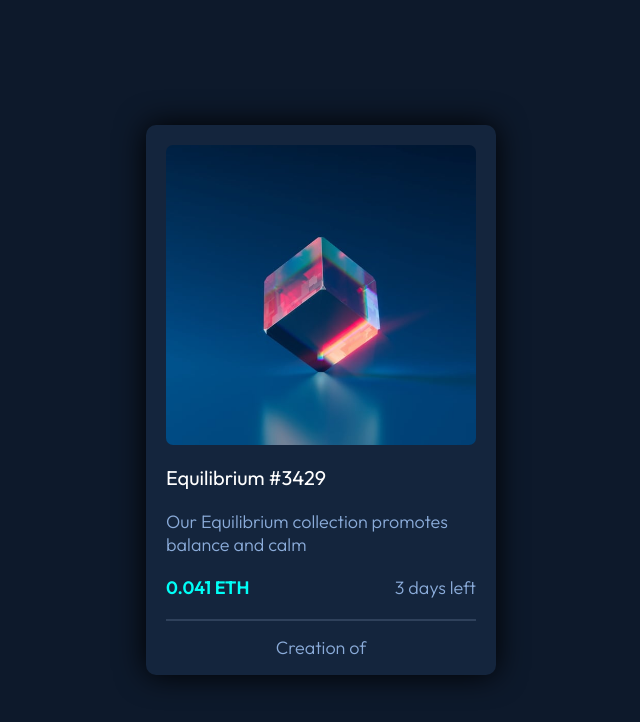
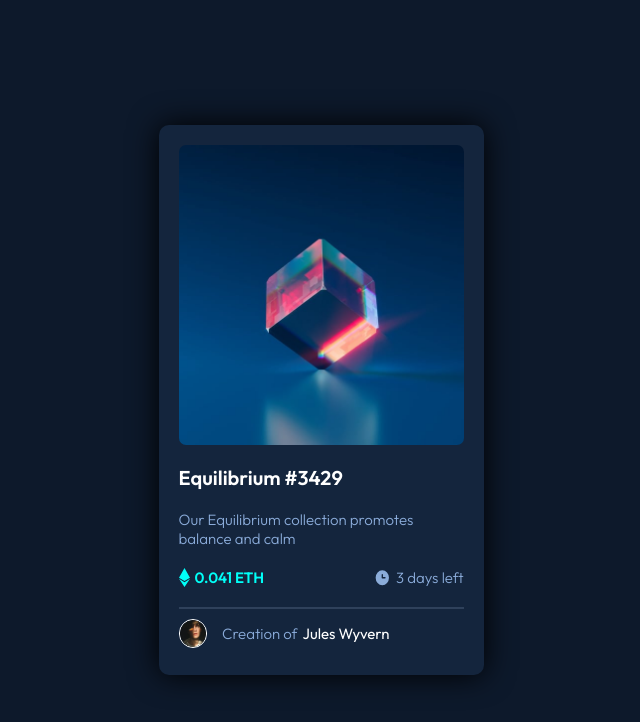
Before and after one commit to Nano1104/nftcard-preview, a plain HTML site: page index.html in a window 1280 px wide. Shown: the whole page, without its empty margins (319-959 px from the left). Drawn offline with Linux system fonts and the light colour scheme.

Commit message:
The challenge it's done. The styles have been given and a new READ me file was created

```diff
--- a/index.html
+++ b/index.html
@@ -11,15 +11,24 @@
 <body>
 
   <div class="card">
-    <div class="bg-image"></div>
-    <p class="nft-title">Equilibrium #3429</p>
-    <p class="paragraph">Our Equilibrium collection promotes balance and calm</p>
+      <div class="card__image">
+        <div class="card__image-hover"><img src="./images/icon-view.svg"></div>
+      </div>
+
+
+
+    <p class="card__title">Equilibrium #3429</p>
+    <p class="card__paragraph">Our Equilibrium collection promotes balance and calm</p>
     <div class="container-stats">
-      <p class="container-stats-price">0.041 ETH</p>
-      <p class="container-stats-time">3 days left</p>
+      <img src="./images/icon-ethereum.svg"><p class="container-stats-price">0.041 ETH</p>
+      <img src="./images/icon-clock.svg" id="clock-icon"><p class="container-stats-time">3 days left</p>
     </div>
     <hr>
-    <p class="author"> Creation of </p>
+    <div class="author">
+      <img src="./images/image-avatar.png" alt="avatar" class="avatar">
+      <p class="author-p1">Creation of</p>
+      <p class="author-p2">Jules Wyvern</p>
+    </div>
   </div>
 
   <!-- <div class="attribution">
--- a/styles.css
+++ b/styles.css
@@ -10,7 +10,7 @@
 
 html {
         font-family: 'Outfit', sans-serif;
-        font-size: 18px;
+        font-size: 15px;
         color: hsl(215, 51%, 70%);
 }
 
@@ -26,30 +26,50 @@ body {
         background-color: hsl(216, 50%, 16%);
         border-radius: 10px;
         padding: 20px;
-        width: 350px;
+        width: 325px;
         height: 550px;
-        /* width: 275px;
-        height: 450px; */
         box-shadow: 0 0 30px 0px black;
 }
 
-.bg-image {
+.card__image {
         background-image: url(./images/image-equilibrium.jpg);
         background-size: cover;
         background-position: center center;
         border-radius: 7px;
         width: 100%;
         height: 300px;
+        display: flex; justify-content: center; align-items: center;
 }
 
-.nft-title {
+.card__image-hover {
+        background-color: hsl(178, 100%, 50%);
+        width: 100%;
+        height: 300px;
+        display: flex; justify-content: center; align-items: center;
+        border-radius: 7px;
+        opacity: 0;
+}
+
+.card__image-hover:hover {
+        transition: .2s all;
+        opacity: 0.6;
+        cursor: pointer;
+        color: red;
+}
+
+.card__title {
         font-size: 20px;
         margin: 20px 0px;
         color: hsl(0, 0%, 100%);
-        font-weight: 400;
+        font-weight: 600;
+}
+.card__title:hover {
+        transition: .2s all;
+        color: hsl(178, 100%, 50%);
+        cursor: pointer;
 }
 
-.paragraph {
+.card__paragraph {
         font-weight: 300;
 }
 
@@ -60,6 +80,7 @@ body {
 }
 
 .container-stats-price {
+        margin-left: -105px;
         color: hsl(178, 100%, 50%);
         font-weight: 600;
 }
@@ -68,13 +89,37 @@ body {
         font-weight: 300;
 }
 
+#clock-icon {
+        margin-right: -105px;
+}
+
 hr {
         border: 1px solid hsl(215, 32%, 27%);
         margin: 10px 0px;
 }
 
 .author {
-        margin-top: 15px;
+        display: flex;
+        align-items: center;
+}
+
+.avatar {
+        width: 10%;
+        border: 1px solid white;
+        border-radius: 100%;
+}
+
+.author-p1 {
+        margin-left: 15px;
         font-weight: 300;
         text-align: center;
 }
+.author-p2 {
+        margin-left: 5px;
+        color: hsl(0, 0%, 100%);
+}
+.author-p2:hover {
+        transition: .2s all;
+        color: hsl(178, 100%, 50%);
+        cursor: pointer;
+}
```
Also changed, not shown: screenNFTcard.png (added), 3 other files.
